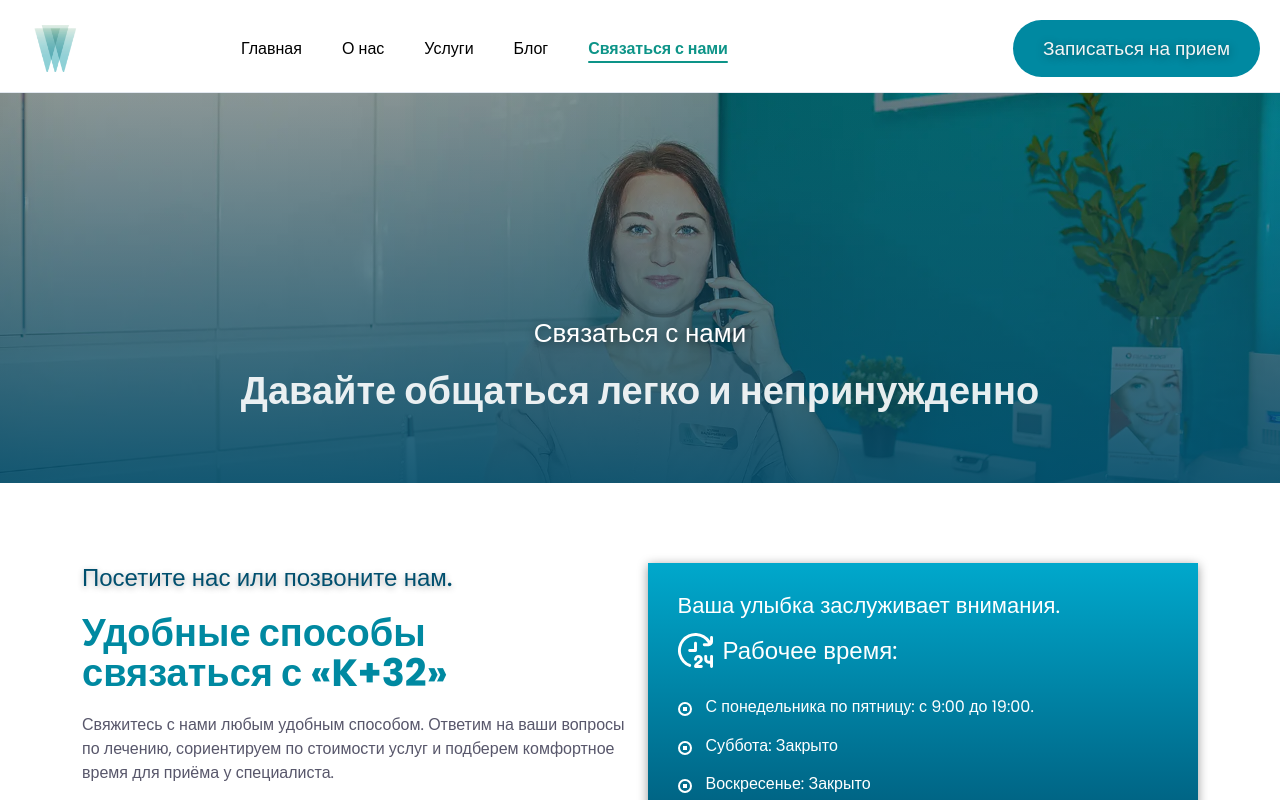
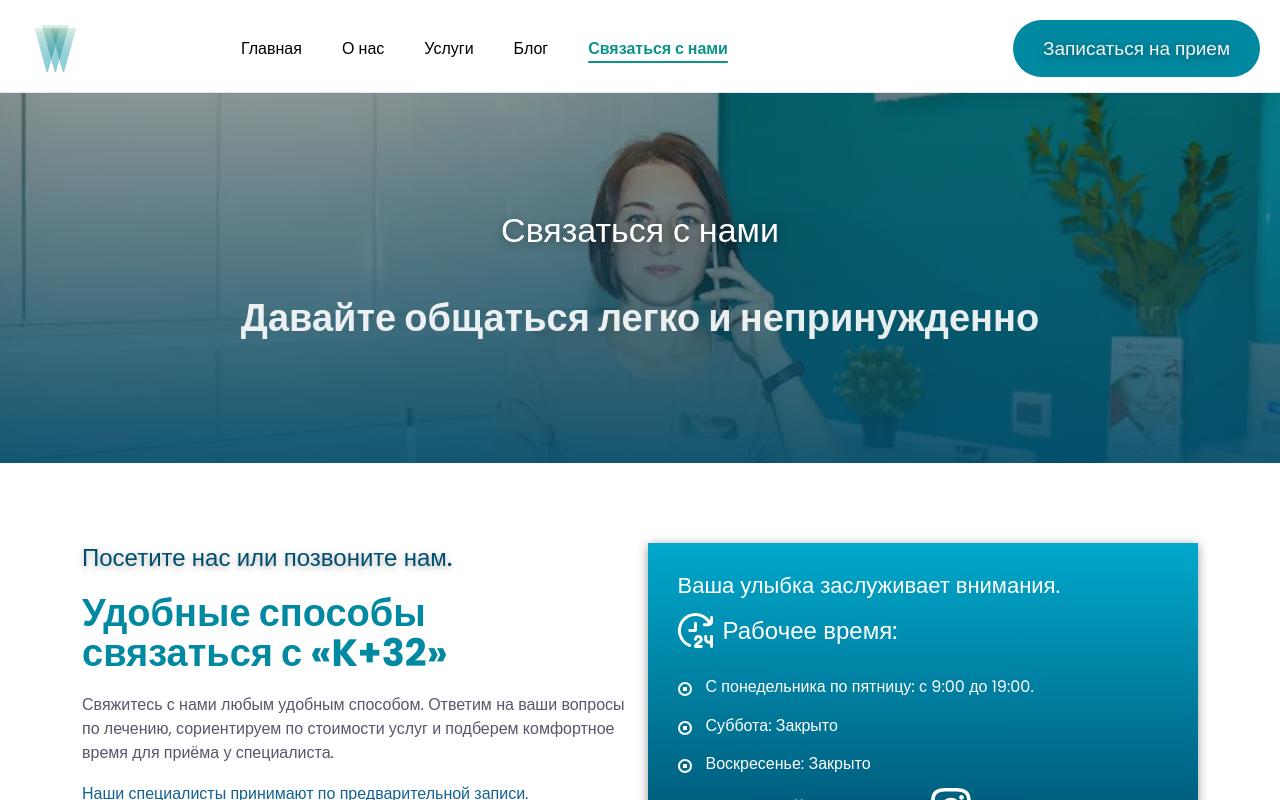
Before and after one commit to irinapodlisnyuk/stomatology-k32, a Next.js app: page /contact in a window 1280 px wide. Shown: the top 800 px of the page. Built offline with nearby package versions, Linux system fonts and the light colour scheme.

Commit message:
delete hero contact

```diff
--- a/src/components/ContactPage/ContactPage.tsx
+++ b/src/components/ContactPage/ContactPage.tsx
@@ -1,20 +1,26 @@
+import Hero from "../Hero/Hero";
 import ScrollReveal from "../HomePage/Scroll-reveal/ScrollReveal";
 import CallBack from "./CallBack/CallBack";
 import Feedback from "./Feedback/Feedback";
-import HeroContact from "./Hero/HeroContact";
 
 export default function ContactPage() {
   return (
     <>
-      <HeroContact />
+      <Hero
+        title="Связаться с нами"
+        subtitle="Давайте общаться легко и непринужденно"
+        imageFolder="/image/call"
+        imageName="call"
+        altText="Современная стоматология Клиника +32"
+        pageType="call"
+      />
       <ScrollReveal>
         <CallBack />
       </ScrollReveal>
 
-        <ScrollReveal>
-        <Feedback/>
+      <ScrollReveal>
+        <Feedback />
       </ScrollReveal>
-
     </>
   );
 }
--- a/src/components/ContactPage/Hero/HeroContact.tsx
+++ /dev/null
@@ -1,63 +0,0 @@
-import styles from "./hero.module.scss";
-
-export default function HeroContact() {
-  return (
-    <section className={styles.hero}>
-      <div className="container">
-        <picture className={styles.hero__picture}>
-          {/* 1. Мобильные (до 767px включительно) */}
-          <source
-            media="(max-width: 767px)"
-            srcSet="/image/call/call-mob.webp 1x, /image/call/call-mob@2x.webp 2x"
-            type="image/webp"
-          />
-          <source
-            media="(max-width: 767px)"
-            srcSet="/image/call/call-mob.jpg 1x, /image/call/call-mob@2x.jpg 2x"
-            type="image/jpg"
-          />
-
-          {/* 2. Планшеты (от 768px до 1199px включительно) */}
-          <source
-            media="(max-width: 1199px)"
-            srcSet="/image/call/call-tab.webp 1x, /image/call/call-tab@2x.webp 2x"
-            type="image/webp"
-          />
-          <source
-            media="(max-width: 1199px)"
-            srcSet="/image/call/call-tab.jpg 1x, /image/call/call-tab@2x.jpg 2x"
-            type="image/jpg"
-          />
-
-          {/* 3. Десктоп (от 1200px) */}
-          <source
-            srcSet="/image/call/call.webp 1x, /image/call/call@2x.webp 2x"
-            type="image/webp"
-          />
-          <source
-            srcSet="/image/call/call.jpg 1x, /image/call/call@2x.jpg 2x"
-            type="image/jpg"
-          />
-
-          {/* Базовый тег (фоллбек) */}
-          <img
-            src="/image/call/call.jpg"
-            alt="Современная стоматология Клиника +32"
-            className={styles.hero__img}
-            fetchPriority="high"
-            loading="eager"
-          />
-        </picture>
-
-        <div className={styles.hero__wrapper}>
-          <h2 className={styles.hero__title}>
-           Связаться с нами
-          </h2>
-          <p className={styles["hero__subtitle"]}>
-            Давайте общаться легко и непринужденно
-          </p>
-        </div>
-      </div>
-    </section>
-  );
-}
--- a/src/components/ContactPage/Hero/hero.module.scss
+++ /dev/null
@@ -1,123 +0,0 @@
-@use "../../../assets/styles/global/variables" as v;
-@use "../../../assets/styles/global/mixins" as m;
-
-.hero {
-  position: relative;
-  min-height: 390px;
-  display: flex;
-  align-items: center;
-  overflow: hidden;
-  padding: 60px 0;
-  color: v.$white;
-
-  @include m.vp-1023 {
-    padding: 40px 0;
-    min-height: 280px;
-  }
-
-  @include m.vp-767 {
-    padding: 30px 0;
-    min-height: 250px;
-  }
-
-  &::before {
-    content: "";
-    position: absolute;
-    top: 0;
-    left: 0;
-    width: 100%;
-    height: 100%;
-    background:
-      linear-gradient(to top, #004f6ed9 0%, #0000 100%),
-      linear-gradient(179deg, #01222361 0%, #28363870 100%);
-    z-index: 2;
-  }
-
-  &__picture {
-    position: absolute;
-    top: 0;
-    left: 0;
-    width: 100%;
-    height: 100%;
-    z-index: 1;
-  }
-
-  &__img {
-    width: 100%;
-    height: 100%;
-    object-fit: cover;
-  }
-
-  &__wrapper {
-    width: 90%;
-    position: absolute;
-    left: 50%;
-    top: 70%;
-    transform: translate(-50%, -50%);
-    z-index: 3;
-    display: flex;
-    flex-direction: column;
-    align-items: center;
-    gap: 20px;
-
-    animation: heroSlideUp 1.2s cubic-bezier(0.16, 1, 0.3, 1) 0.2s forwards;
-    opacity: 0;
-
-    @include m.vp-1023 {
-      left: 50%;
-      width: 100%;
-      padding: 0 20px;
-      text-align: center;
-      align-items: center;
-    }
-
-    @include m.vp-767 {
-      justify-content: space-around;
-      top: 50%;
-      height: 100%;
-    }
-  }
-
-  &__title {
-    font-weight: 500;
-    font-size: 26px;
-    line-height: 30px;
-    display: flex;
-    align-items: center;
-    color: v.$white;
-    text-shadow: 0 2px 10px rgba(v.$black, 0.4);
-
-    @include m.vp-1023 {
-      font-size: 20px;
-      line-height: 22px;
-      margin-right: 20px;
-    }
-  }
-
-  &__subtitle {
-    font-size: 38px;
-    font-weight: 700;
-    line-height: 1.2;
-    color: rgba(v.$white, 0.9);
-
-    @include m.vp-1023 {
-      text-shadow: 0 2px 10px rgba(v.$black, 0.4);
-      font-size: 26px;
-    }
-
-    @include m.vp-767 {
-      font-size: 24px;
-    }
-  }
-}
-
-@keyframes heroSlideUp {
-  0% {
-    opacity: 0;
-    transform: translate(-50%, -50%) translateY(-100px);
-  }
-  100% {
-    opacity: 1;
-    transform: translate(-50%, -50%) translateY(0);
-  }
-}
--- a/src/components/Hero/Hero.tsx
+++ b/src/components/Hero/Hero.tsx
@@ -10,7 +10,7 @@ interface HeroProps {
   imageName?: string;
   altText?: string;
   showButton?: boolean;
-  pageType?: "home" | "blog" | "about" | "contacts" | "post";
+  pageType?: "home" | "blog" | "about" | "contacts" | "post" | "call";
 }
 
 export default function Hero({
--- a/src/components/Hero/hero.module.scss
+++ b/src/components/Hero/hero.module.scss
@@ -147,7 +147,8 @@
 
   &--blog,
   &--about,
-  &--post {
+  &--post,
+  &--call {
     min-height: 370px;
     padding: 60px 0;
 
```
